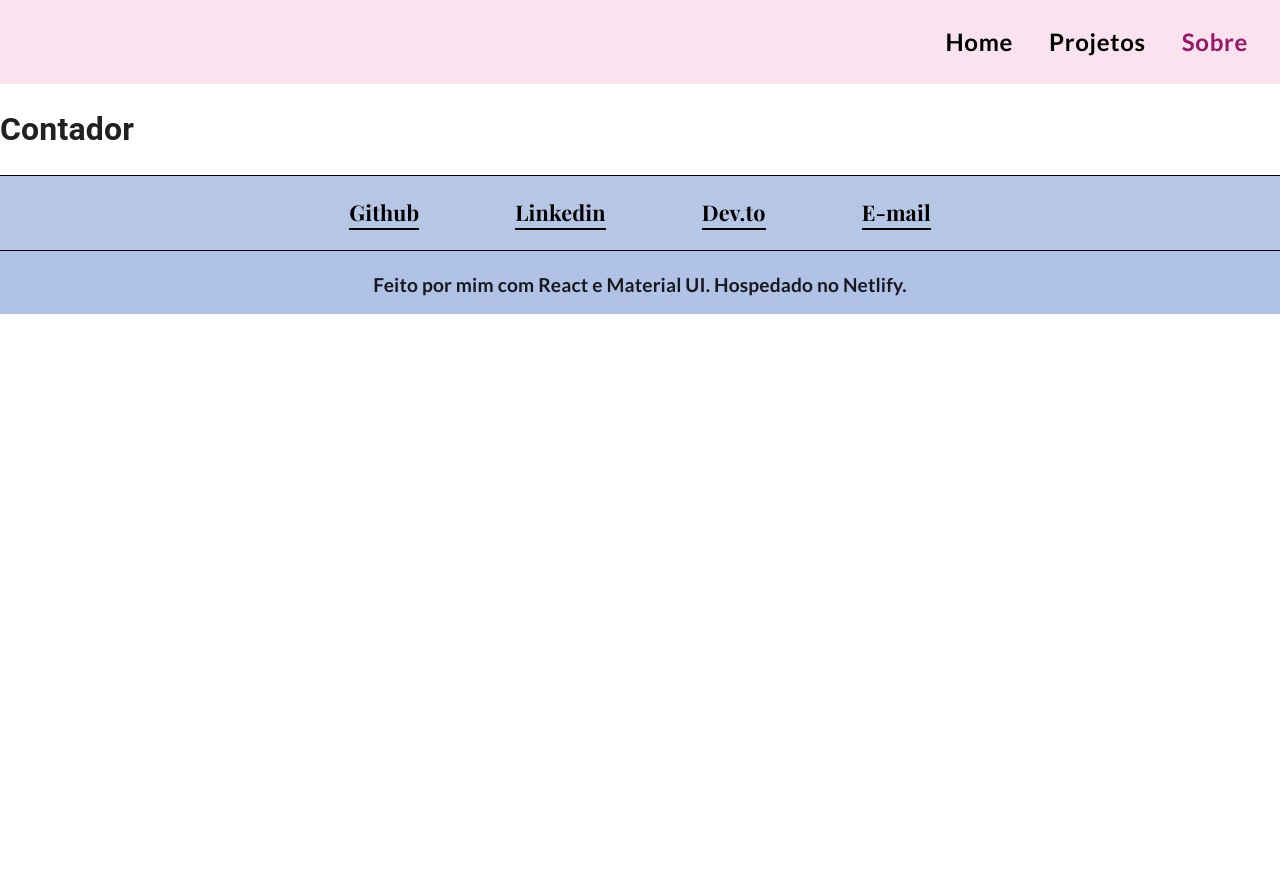
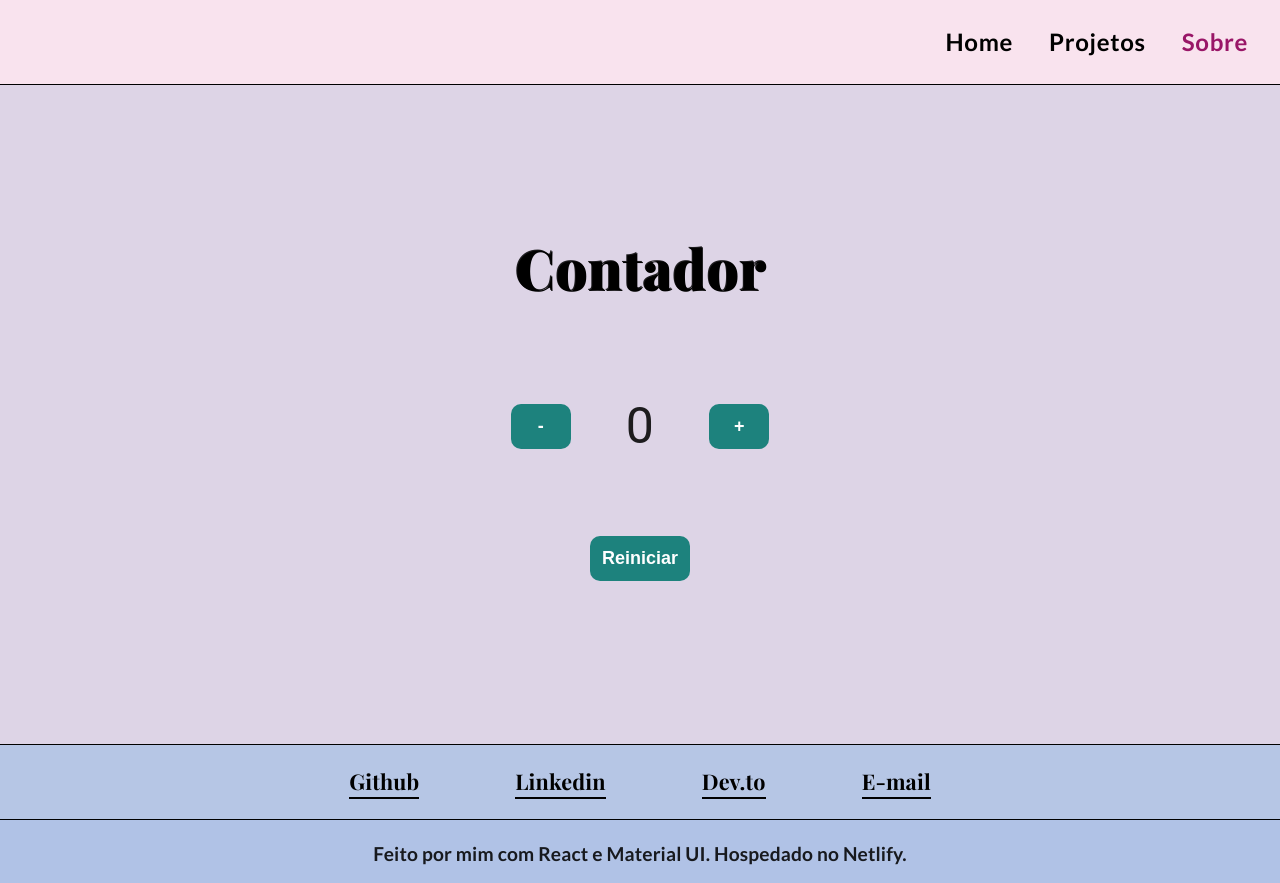
Before and after one commit to rmftelier/projeto-react, a React (Vite) app: page /contador in a window 1280 px wide. Before the commit the page ends 800 px from the top, so only its background shows below. Built offline with nearby package versions, Linux system fonts and the light colour scheme; a web font is replaced by a local one.

Commit message:
contador + consulta cep

```diff
--- /dev/null
+++ b/src/components/Botao/index.jsx
@@ -0,0 +1,13 @@
+import "./styles.css";
+
+const Botao = ({ texto, acao }) => {
+  return (
+    <div>
+      <button className="botao" onClick={acao}>
+        {texto}
+      </button>
+    </div>
+  );
+};
+
+export default Botao;
--- /dev/null
+++ b/src/components/Botao/styles.css
@@ -0,0 +1,16 @@
+button {
+  background-color: rgb(29, 130, 125);
+  border-radius: 10px;
+  font-weight: 700;
+  font-size: 18px;
+  padding: 12px;
+  border: none;
+  cursor: pointer;
+  color: #FFF;
+  margin: 12px 0;
+  min-width: 60px;
+}
+
+.botao:hover {
+  background-color: #9ca8f0
+}
--- a/src/components/index.jsx
+++ b/src/components/index.jsx
@@ -4,3 +4,4 @@ export { default as Header } from './Header';
 export * from './Text';
 // eslint-disable-next-line react-refresh/only-export-components
 export * from './Container';
+export { default as Botao } from "./Botao";
--- a/src/pages/Projetos/Contador/index.jsx
+++ b/src/pages/Projetos/Contador/index.jsx
@@ -1,7 +1,53 @@
+import { Box, Typography } from "@mui/material";
+import { Botao, Container, SubTitulo } from "../../../components";
+import { useState } from "react";
+
 const Contador = () => {
-  return(
-    <h1>Contador</h1>
-  )
-}
+
+  const [valor, setValor] = useState(0);
+
+  const incrementar = () => {
+    setValor((valorAnterior) => valorAnterior + 1);
+  };
+
+  const decrementar = () => {
+    setValor((valorAnterior) => valorAnterior - 1);
+  };
+
+  const resetar = () => {
+    setValor(0);
+  };
+
+  return (
+    <Container
+      boxProps={{
+        padding: "60px",
+        borderTop: "1px solid #000",
+        height: "660px"
+      }}
+      stackProps={{
+        maxWidth: "70rem",
+        alignItems: "center"
+      }}
+    >
+      <SubTitulo>Contador</SubTitulo>
+
+      <Box sx={{
+        display: "flex",
+        flexDirection: "row",
+        alignItems: "center",
+        gap: "55px",
+        padding: "60px 20px"
+      }}>
+        <Botao texto="-" acao={decrementar}></Botao>
+        <Typography sx={{
+          fontSize: "50px"
+        }}>{valor}</Typography>
+        <Botao texto="+" acao={incrementar}></Botao>
+      </Box>
+      <Botao texto="Reiniciar" acao={resetar}></Botao>
+    </Container>
+  );
+};
 
 export default Contador;
--- a/src/pages/Projetos/PaginaInicial.jsx
+++ b/src/pages/Projetos/PaginaInicial.jsx
@@ -68,12 +68,12 @@ const Projetos = () => {
     },
     {
       title: "Consulta de CEP",
-      description: "Um aplicativo para consultar endereços a partir de CEPs.",
+      description: "Consulta de CEP feita através do consumo da Brasil API.",
       link: "/consulta-cep",
     },
     {
       title: "Contador",
-      description: "Contador simples desenvolvido no PretaLab.",
+      description: "Contador simples que utiliza o hook UseState.",
       link: "/contador",
     },
   ];
--- /dev/null
+++ b/src/pages/Projetos/Pokedex/CardPokemon/index.jsx
@@ -0,0 +1,33 @@
+import { Avatar, Card, CardContent, CardHeader, CardMedia, Stack, Typography } from '@mui/material';
+
+const PokemonCard = ({ nome, foto, tipos }) => {
+  return (
+    <Card >
+      <CardHeader
+        avatar={
+          <Avatar>{/* Aqui você pode passar o número do Pokémon como ícone */}</Avatar>
+        }
+        title={`${nome}`}
+      />
+      <CardMedia
+        component="img"
+        alt=""
+        height="110"
+        image={`${foto}`}
+      />
+      <CardContent>
+        <Typography gutterBottom component="div">
+          <Stack direction="row" spacing={1}>
+            {tipos.map((tipo, index) => (
+
+              <Avatar key={index} variant="square">{tipo.type.name}</Avatar>
+            ))}
+          </Stack>
+        </Typography>
+
+      </CardContent>
+    </Card>
+  );
+};
+
+export default PokemonCard;
--- a/src/pages/Projetos/Pokedex/index.jsx
+++ b/src/pages/Projetos/Pokedex/index.jsx
@@ -1,8 +1,98 @@
+import { Container, SubTitulo } from "../../../components";
+import CardPokemon from "./CardPokemon";
+import axios from "axios";
+import { useEffect, useState } from "react";
+import { Grid, Pagination, CircularProgress } from "@mui/material";
+
 const Pokedex = () => {
+  const [referenciasPokemons, setReferenciasPokemons] = useState([]);
+  const [listaPokemons, setListaPokemons] = useState([]);
+  const [loading, setLoading] = useState(true); // Estado para rastrear o carregamento
+  const [page, setPage] = useState(1);
+  const pokemonsPorPagina = 12; // 4 Pokémons por linha * 3 linhas por página
+
+  const pegar100ReferenciasPokemons = async () => {
+    try {
+      const resposta = await axios.get("https://pokeapi.co/api/v2/pokemon?limit=100000&offset=0");
+      setReferenciasPokemons(resposta.data.results);
+    } catch (error) {
+      console.error("Erro ao buscar as referências dos Pokemons");
+    } finally {
+      setLoading(false); // Defina o carregamento para falso após receber a resposta ou ocorrer um erro
+    }
+  };
+
+  useEffect(() => {
+    pegar100ReferenciasPokemons();
+  }, []);
+
+  useEffect(() => {
+    const inicio = (page - 1) * pokemonsPorPagina;
+    const fim = page * pokemonsPorPagina;
+    const pokemonsPaginados = referenciasPokemons.slice(inicio, fim);
+
+    const pegarListaDePokemons = async () => {
+      const listaTemporaria = [];
+
+      for (const referencia of pokemonsPaginados) {
+        try {
+          const resposta = await axios.get(referencia.url);
+          listaTemporaria.push(resposta.data);
+        } catch (error) {
+          console.error("Erro ao buscar o pokemon", error);
+        }
+      }
+
+      setListaPokemons(listaTemporaria);
+    };
+
+    pegarListaDePokemons();
+  }, [referenciasPokemons, page]);
+
+  const handlePageChange = (event, value) => {
+    setPage(value);
+  };
+
   return (
-    <div>
-      <h1>Pokedex</h1>
-    </div>
+    <Container
+      boxProps={{
+        padding: "60px",
+        borderTop: "1px solid #000",
+        height: "100%"
+      }}
+      stackProps={{
+        maxWidth: "70rem",
+        alignItems: "center"
+      }}
+    >
+      <SubTitulo>PokéDex</SubTitulo>
+
+      <Grid container spacing={3}>
+        {listaPokemons.map((pokemon) => (
+          <Grid item key={pokemon.id} xs={12} sm={6} md={4}>
+            <CardPokemon
+              nome={pokemon.name}
+              foto={pokemon.sprites.front_default}
+              tipos={pokemon.types}
+            />
+          </Grid>
+        ))}
+      </Grid>
+
+      {loading && ( // Verifique se o carregamento está em andamento
+        <CircularProgress style={{ margin: "20px" }} size={100} /> // Exibir CircularProgress enquanto carrega
+      )}
+
+      <Pagination
+        count={Math.ceil(referenciasPokemons.length / pokemonsPorPagina)}
+        page={page}
+        onChange={handlePageChange}
+        variant="outlined"
+        shape="rounded"
+        size="large"
+        style={{ marginTop: "20px" }}
+      />
+    </Container>
   );
 };
 
```
Also changed, not shown: src/img/3.png (added).
